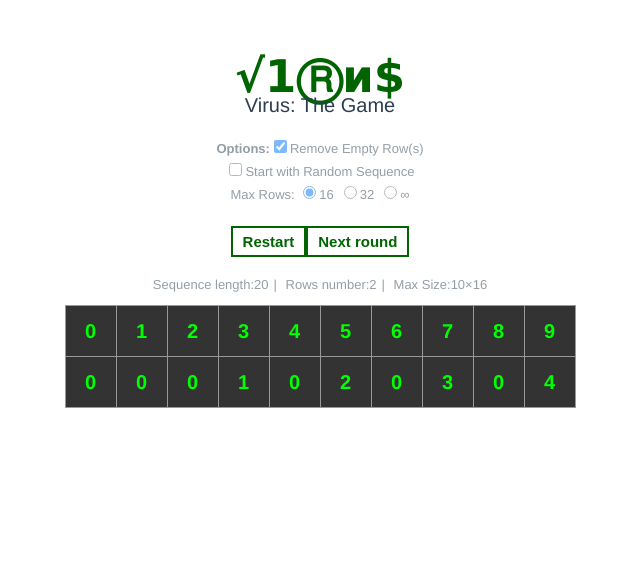
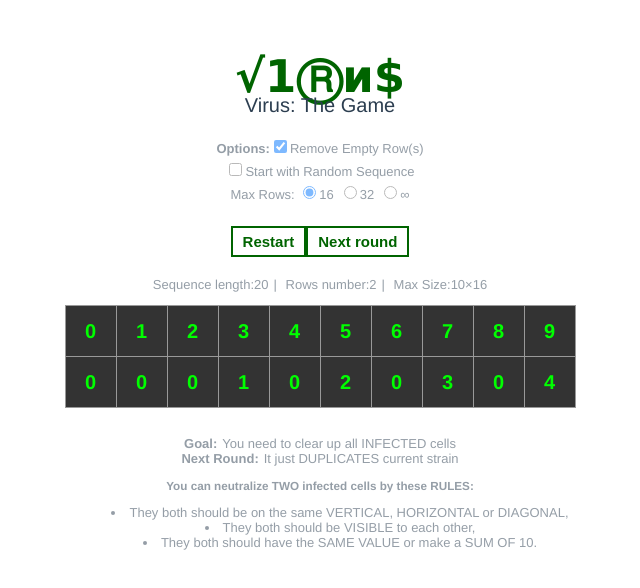
Before and after one commit to zetorama/virusgame, a Vue app: page /#/ in a window 1280 px wide. Shown: the top 588 px of the page, without its empty margins (320-960 px from the left). Built offline with nearby package versions, Linux system fonts and the light colour scheme.

Commit message:
add short guidelines on how to play

```diff
--- a/src/components/Matrix.vue
+++ b/src/components/Matrix.vue
@@ -55,6 +55,20 @@
         </div>
       </div>
     </article>
+    <aside class="guidelines muted">
+      <dl>
+        <dt>Goal:</dt>
+        <dd>You need to clear up all INFECTED cells</dd>
+        <dt>Next Round:</dt>
+        <dd>It just DUPLICATES current strain</dd>
+      </dl>
+      <h3>You can neutralize TWO infected cells by these RULES:</h3>
+      <ul>
+        <li>They both should be on the same VERTICAL, HORIZONTAL or DIAGONAL,</li>
+        <li>They both should be VISIBLE to each other,</li>
+        <li>They both should have the SAME VALUE or make a SUM OF 10.</li>
+      </ul>
+    </aside>
   </section>
 </template>
 
@@ -426,6 +440,25 @@ export default {
     padding: 0 5px;
   }
 
+  .guidelines dt, .guidelines dd {
+    display: inline;
+    margin: 0;
+  }
+  .guidelines dt {
+    font-weight: bolder;
+  }
+  .guidelines dt::before {
+    content: "\A";
+    white-space: pre;
+  }
+  .guidelines dt + dd {
+    margin-left: 5px;
+  }
+
+  .guidelines ul > li {
+    list-style: inside;
+  }
+
   .matrix {
     display: inline-table;
   }
```
